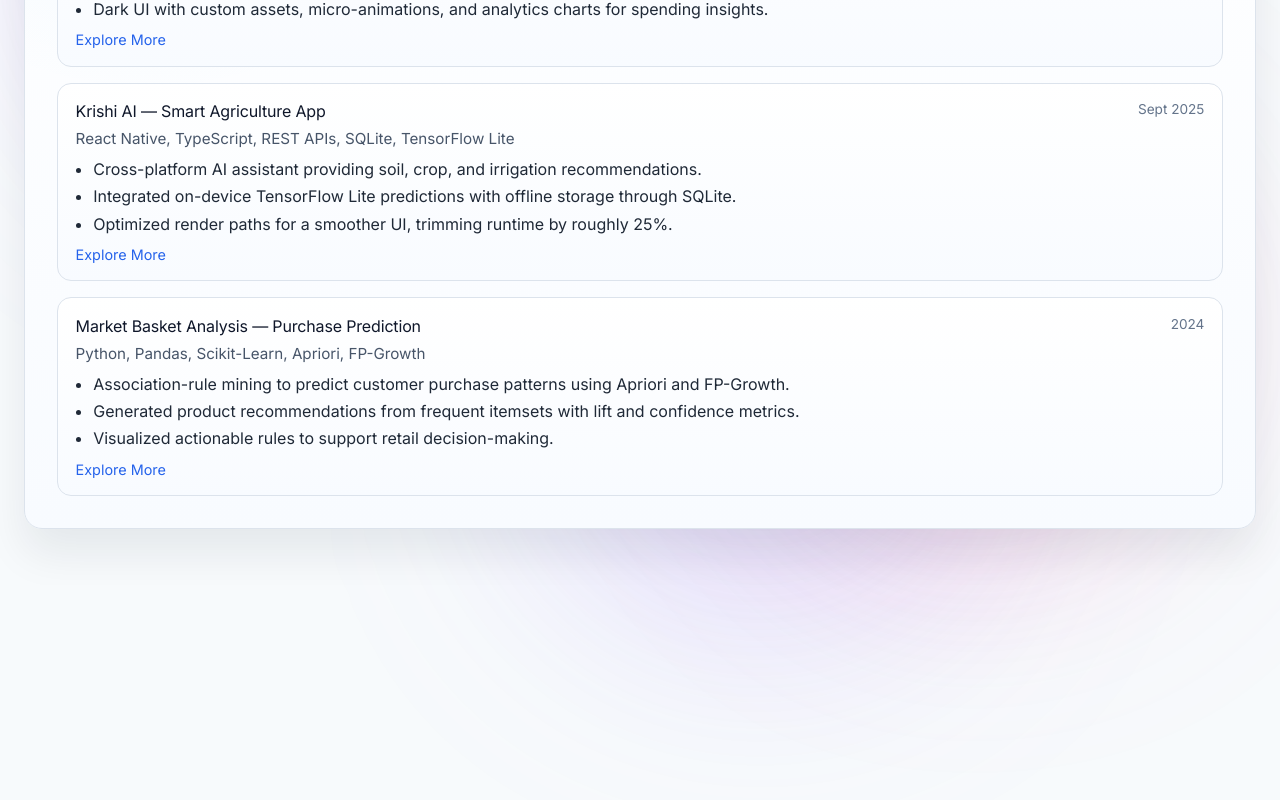
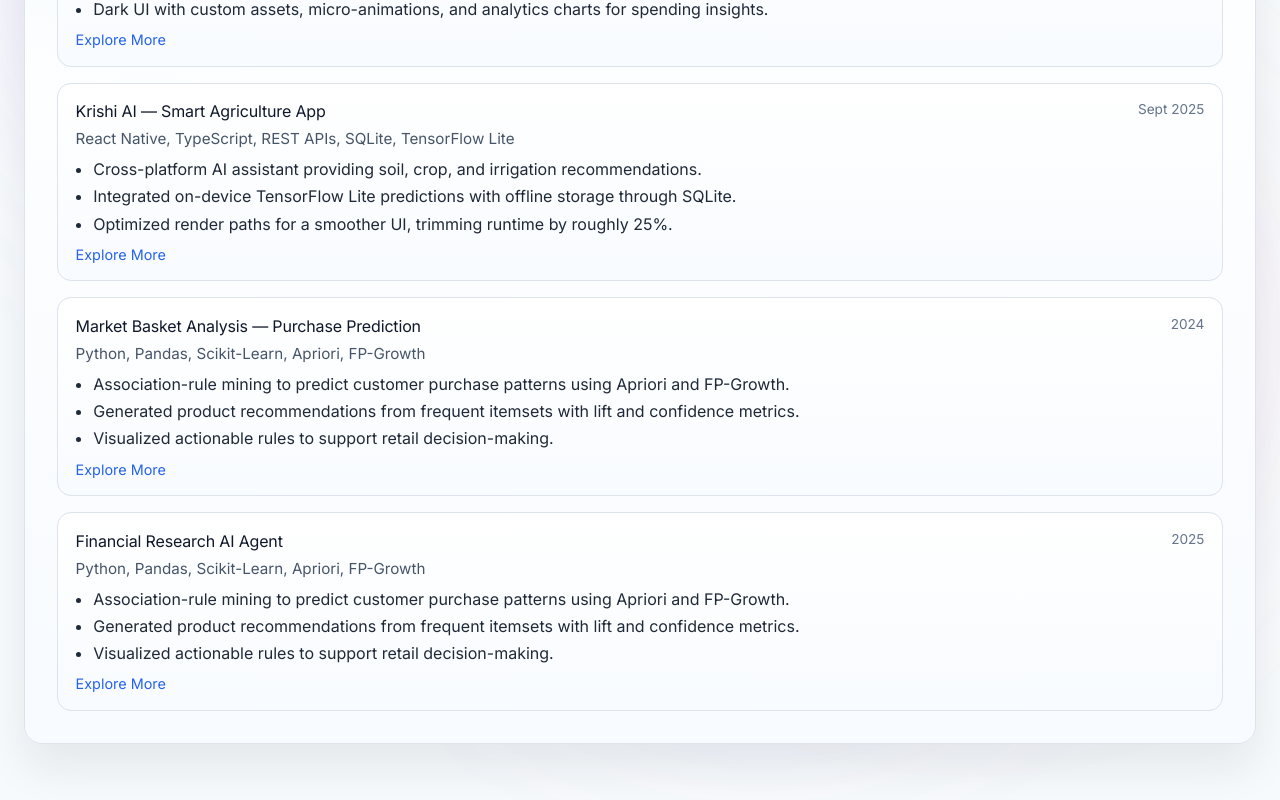
Before and after one commit to SaiyamJn/Portfolio_Resume, a React (Vite) app: page /projects in a window 1280 px wide. Shown: the part 359-1159 px from the top of the page. Before the commit the page ends 944 px from the top, so only its background shows below. Built offline with nearby package versions, Linux system fonts and the light colour scheme.

Commit message:
Configure GitHub Pages deployment

```diff
--- a/package.json
+++ b/package.json
@@ -6,7 +6,7 @@
   "scripts": {
     "dev": "vite",
     "build": "vite build",
-    "build:gh-pages": "GITHUB_PAGES=true vite build",
+    "build:gh-pages": "vite build",
     "preview": "vite preview"
   },
   "dependencies": {
--- a/src/pages/Projects.tsx
+++ b/src/pages/Projects.tsx
@@ -44,6 +44,17 @@ const Projects = () => {
     {
       name: 'Market Basket Analysis — Purchase Prediction',
       date: '2024',
+      stack: 'Python, Pandas, Scikit-Learn, Apriori, FP-Growth',
+      link: 'https://github.com/SaiyamJn/Association-Rule-Mining.git',
+      bullets: [
+        'Association-rule mining to predict customer purchase patterns using Apriori and FP-Growth.',
+        'Generated product recommendations from frequent itemsets with lift and confidence metrics.',
+        'Visualized actionable rules to support retail decision-making.'
+      ]
+    },
+    {
+      name: 'Financial Research AI Agent',
+      date: '2025',
       stack: 'Python, Pandas, Scikit-Learn, Apriori, FP-Growth',
       link: 'https://github.com/SaiyamJn/Association-Rule-Mining.git',
       bullets: [
```
Also changed, not shown: 404.html (deleted, +0 -24 lines).
